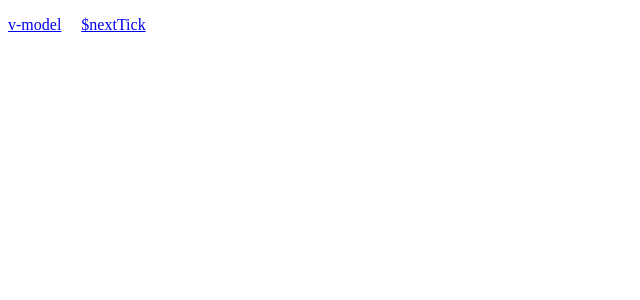
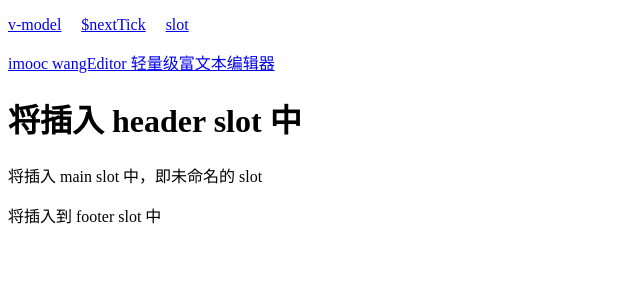
Before and after one commit to levid-gc/vue-playground, a Vue app: page /#/slot in a window 1280 px wide. Before the commit this address led to /#/. Shown: the top 300 px of the page, without its empty margins (0-640 px from the left). Built offline with nearby package versions, Linux system fonts and the light colour scheme.

Commit message:
feat: add slot page

```diff
--- a/src/App.vue
+++ b/src/App.vue
@@ -3,6 +3,7 @@
     <p class="nav">
       <router-link to="/v-model">v-model</router-link>
       <router-link to="/next-tick">$nextTick</router-link>
+      <router-link to="/slot">slot</router-link>
     </p>
     <router-view></router-view>
   </div>
--- /dev/null
+++ b/src/components/VSlot/VNamedSlot.vue
@@ -0,0 +1,22 @@
+<template>
+  <div class="container">
+    <header>
+      <slot name="header"></slot>
+    </header>
+    <main>
+      <slot></slot>
+    </main>
+    <footer>
+      <slot name="footer"></slot>
+    </footer>
+  </div>
+</template>
+
+<script lang="ts">
+import { Vue, Component } from 'vue-property-decorator';
+
+@Component
+class VNamedSlot extends Vue {}
+
+export default VNamedSlot;
+</script>
--- /dev/null
+++ b/src/components/VSlot/VScopedSlot.vue
@@ -0,0 +1,29 @@
+<template>
+  <a :href="url">
+    <slot :slotData="website">
+      <!-- 默认值显示 subTitle -->
+      {{ website.subTitle }}
+    </slot>
+  </a>
+</template>
+
+<script lang="ts">
+import { Vue, Component, Prop } from 'vue-property-decorator';
+
+@Component
+class VScopedSlot extends Vue {
+  @Prop({
+    type: String,
+    default: ''
+  })
+  url!: string;
+
+  website = {
+    url: 'http://wangEditor.com',
+    title: 'wangEditor',
+    subTitle: '轻量级富文本编辑器'
+  };
+}
+
+export default VScopedSlot;
+</script>
--- /dev/null
+++ b/src/components/VSlot/VSlot.vue
@@ -0,0 +1,22 @@
+<template>
+  <a :href="url">
+    <slot>
+      默认内容，即父组件没设置内容时，这里显示
+    </slot>
+  </a>
+</template>
+
+<script lang="ts">
+import { Vue, Component, Prop } from 'vue-property-decorator';
+
+@Component
+class VSlot extends Vue {
+  @Prop({
+    type: String,
+    default: ''
+  })
+  url!: string;
+}
+
+export default VSlot;
+</script>
--- /dev/null
+++ b/src/components/VSlot/VSlotDemo.vue
@@ -0,0 +1,50 @@
+<template>
+  <div>
+    <v-slot :url="website.url">
+      {{ website.title }}
+    </v-slot>
+
+    <v-scoped-slot :url="website.url">
+      <template v-slot="data">
+        {{ `${data.slotData.title} ${data.slotData.subTitle}` }}
+      </template>
+    </v-scoped-slot>
+
+    <v-named-slot>
+      <!-- 缩写形式 -->
+      <template #header>
+        <h1>将插入 header slot 中</h1>
+      </template>
+
+      <p>将插入 main slot 中，即未命名的 slot</p>
+
+      <template v-slot:footer>
+        <p>将插入到 footer slot 中</p>
+      </template>
+    </v-named-slot>
+  </div>
+</template>
+
+<script lang="ts">
+import { Vue, Component } from 'vue-property-decorator';
+
+import VSlot from './VSlot.vue';
+import VScopedSlot from './VScopedSlot.vue';
+import VNamedSlot from './VNamedSlot.vue';
+
+@Component({
+  components: {
+    VSlot,
+    VScopedSlot,
+    VNamedSlot
+  }
+})
+class VSlotDemo extends Vue {
+  website = {
+    url: 'http://www.imooc.com',
+    title: 'imooc'
+  };
+}
+
+export default VSlotDemo;
+</script>
--- a/src/routes.ts
+++ b/src/routes.ts
@@ -1,9 +1,11 @@
 import VModelDemo from './components/VModel/VModelDemo.vue';
 import VNextTick from './components/VNextTick.vue';
+import VSlotDemo from './components/VSlot/VSlotDemo.vue';
 
 const routes = [
   { path: '/v-model', component: VModelDemo },
-  { path: '/next-tick', component: VNextTick }
+  { path: '/next-tick', component: VNextTick },
+  { path: '/slot', component: VSlotDemo }
 ];
 
 export default routes;
```
Also changed, not shown: 1 other file (tests, documents, lock files or other folders).
